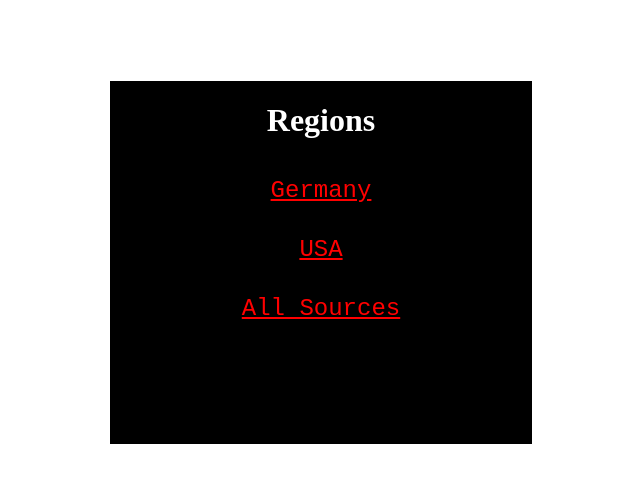
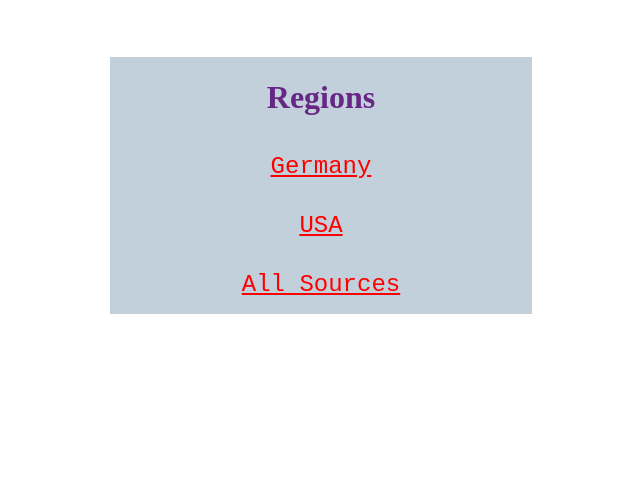
Before and after one commit to ddisanto-langops/Webdev-Practice, a plain HTML site: page News-Website/Landing-page.html in a window 1280 px wide. Shown: the whole page, without its empty margins (319-959 px from the left). Drawn offline with Linux system fonts and the light colour scheme.

Commit message:
Update Landing-page.html

```diff
--- a/News-Website/Landing-page.html
+++ b/News-Website/Landing-page.html
@@ -8,7 +8,7 @@
         .grid-container {
             display: grid;
             grid-template-columns: repeat(3, 1fr);
-            grid-template-rows: 0.2fr 1fr 1fr;
+            grid-template-rows: 0.1fr 0.5fr 1fr;
             height: 100vh;
         }
 
@@ -22,7 +22,7 @@
         .middle-center {
             display: grid;
             grid-area: 2/2/3/2;
-            background-color: black;
+            background-color: rgb(194, 208, 219);
         }
 
         a {
@@ -33,7 +33,7 @@
 
 
         h1 {
-            color: white;
+            color: rgb(103, 39, 133);
             text-align: center;
 
         }
```
